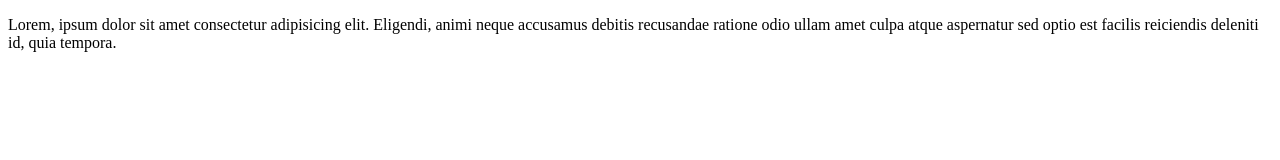
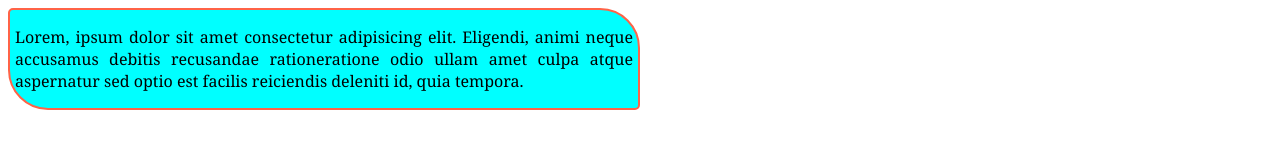
Before and after one commit to Eng-Shifat/my-simple-repo, a plain HTML site: page index.html in a window 1280 px wide. Drawn offline with Linux system fonts and the light colour scheme.

Commit message:
first css

```diff
--- /dev/null
+++ b/Style/unta.css
@@ -0,0 +1,9 @@
+div{
+    background-color: aqua;
+    border: 2px solid tomato;
+    text-align: justify;
+    font-family: Georgia, 'Times New Roman', Times, serif;
+    margin-right: 50%;
+    border-radius: 5px 40px;
+    padding: 0px 5px;
+}
--- a/index.html
+++ b/index.html
@@ -4,9 +4,11 @@
     <meta charset="UTF-8">
     <meta name="viewport" content="width=device-width, initial-scale=1.0">
     <title>Second Website</title>
+    <link rel="stylesheet" href="Style/unta.css">
 </head>
 <body>
-    <p>Lorem, ipsum dolor sit amet consectetur adipisicing elit. Eligendi, animi neque accusamus debitis recusandae ratione odio ullam amet culpa atque aspernatur sed optio est facilis reiciendis deleniti id, quia tempora.</p>
-
+    <div>
+        <p>Lorem, ipsum dolor sit amet consectetur adipisicing elit. Eligendi, animi neque accusamus debitis recusandae <span>ratione</span>ratione odio ullam amet culpa atque aspernatur sed optio est facilis reiciendis deleniti id, quia tempora.</p>
+    </div>
 </body>
 </html>
```
